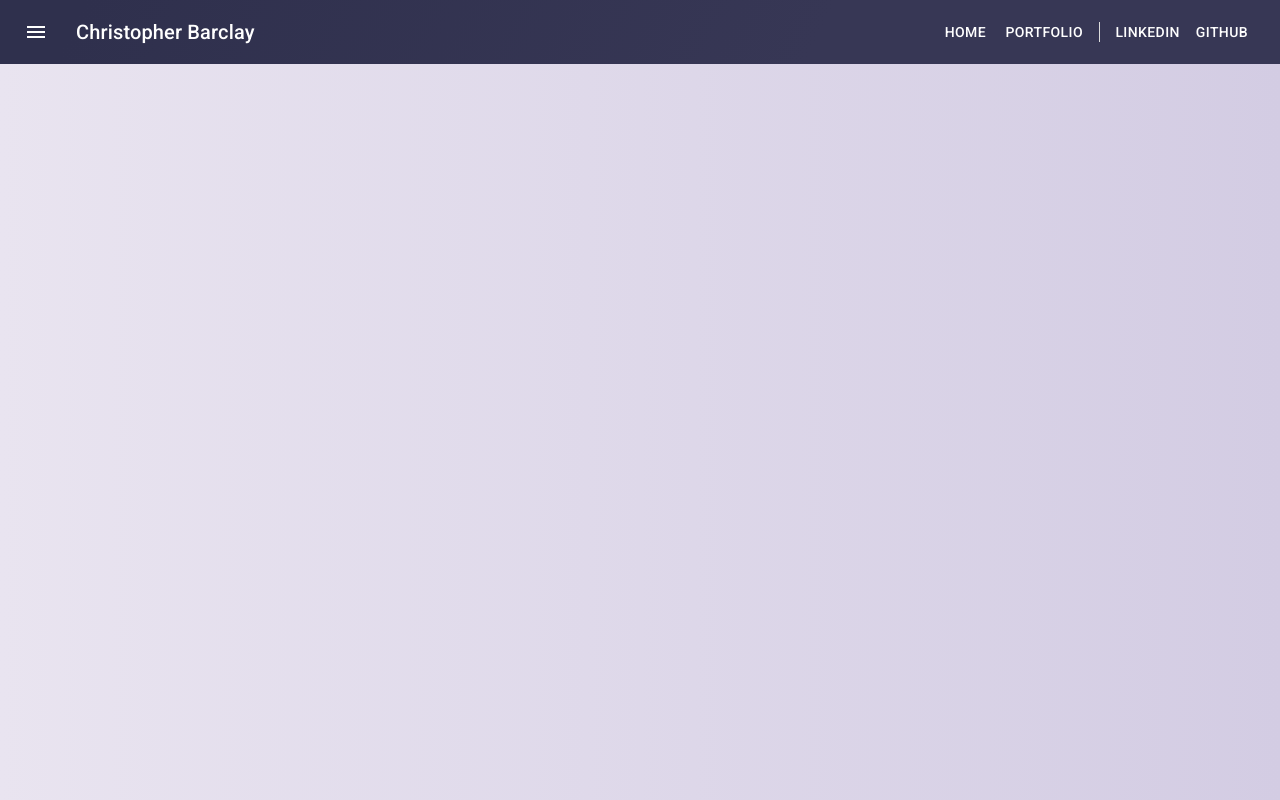
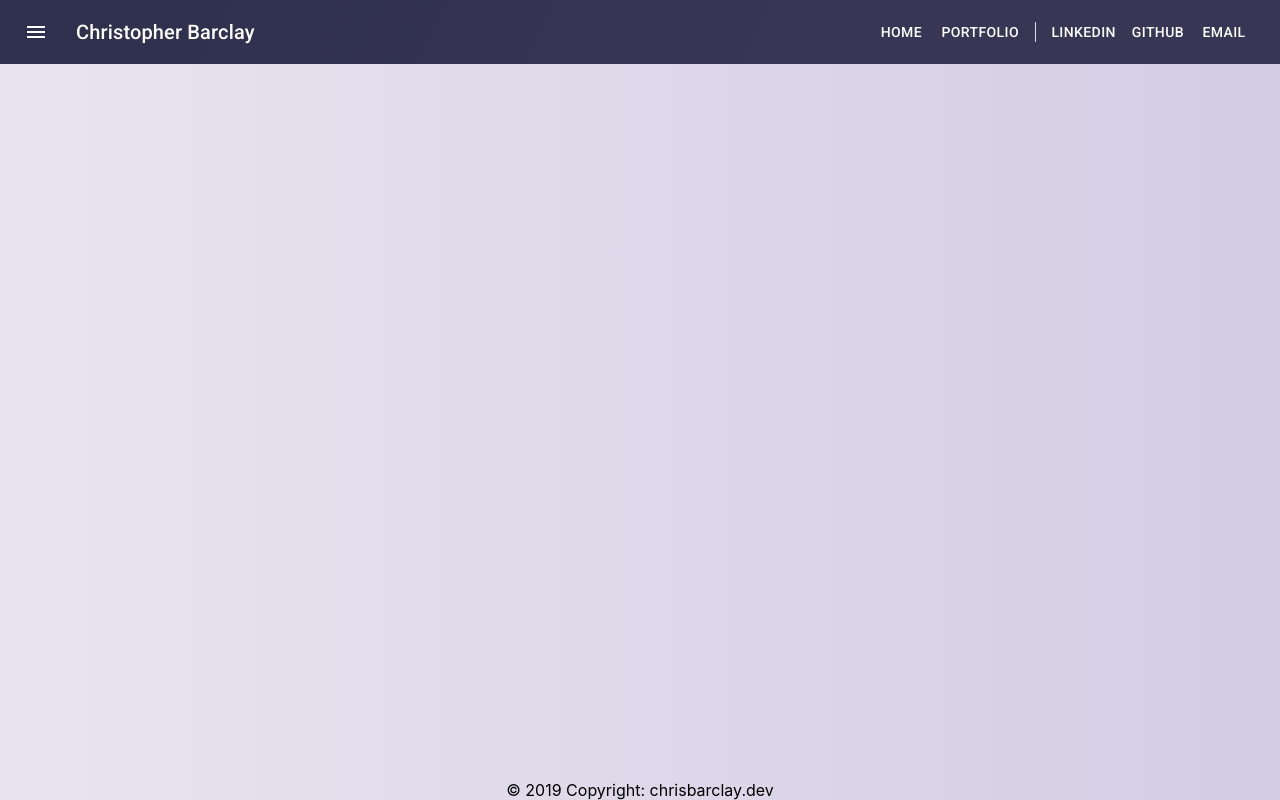
Before and after one commit to Chris-B/Personal-Website, a React (Create React App) app: page /contact in a window 1280 px wide. Built offline with nearby package versions, Linux system fonts and the light colour scheme.

Commit message:
Added Footer copyright text. Added Email to navigation

```diff
--- a/src/components/Content.js
+++ b/src/components/Content.js
@@ -4,6 +4,7 @@ import { Switch, Route } from "react-router-dom";
 import Home from './pages/Home';
 import Portfolio from "./pages/Portfolio";
 import Contact from "./pages/Contact";
+import Footer from "./Footer";
 
 
 const Content = () => {
@@ -14,6 +15,7 @@ const Content = () => {
                 <Route path="/portfolio" component={Portfolio} />
                 <Route path="/contact" component={Contact} />
             </Switch>
+            <Footer/>
         </div>
     );
 };
--- a/src/components/Footer.js
+++ b/src/components/Footer.js
@@ -1,10 +1,11 @@
 import React from 'react';
+import "./css/Footer.css";
 
 
 const Footer = () => {
     return (
         <div className="footer-wrapper">
-
+            <p className="copyright">&copy; 2019 Copyright: chrisbarclay.dev</p>
         </div>
     );
 };
--- a/src/components/Navigation.js
+++ b/src/components/Navigation.js
@@ -16,6 +16,7 @@ import ListItemText from '@material-ui/core/ListItemText';
 
 import HomeIcon from '@material-ui/icons/Home';
 import WorkIcon from '@material-ui/icons/Work';
+import EmailIcon from '@material-ui/icons/Email';
 import {SwipeableDrawer} from "@material-ui/core";
 
 import Divider from '@material-ui/core/Divider';
@@ -103,9 +104,9 @@ function Navigation() {
                         <Button className="toolbar-button" color="inherit">Contact</Button>
                     </Link>*/}
                     <div className={classes.appBarHide} style={{ borderRight: '0.1em solid Gainsboro', paddingRight: '0.5em', height: '20px', }} />
-                    <Button style={{ paddingLeft: '1.1em', }}
-                            className={classes.appBarHide} color="inherit" target="_blank" href="https://www.linkedin.com/in/christopher-b/">LinkedIn</Button>
+                    <Button style={{ paddingLeft: '1.1em', }} className={classes.appBarHide} color="inherit" target="_blank" href="https://www.linkedin.com/in/christopher-b/">LinkedIn</Button>
                     <Button className={classes.appBarHide} color="inherit" target="_blank" href="https://github.com/Chris-Barclay">GitHub</Button>
+                    <Button className={classes.appBarHide} color="inherit" href="mailto:chris@chrisbarclay.dev">Email</Button>
                 </Toolbar>
             </AppBar>
             <SwipeableDrawer
@@ -159,6 +160,10 @@ function Navigation() {
                         <ListItemIcon><GitHub /></ListItemIcon>
                         <ListItemText primary="GitHub" />
                     </ListItem>
+                    <ListItem button key="Email" component="a" href="mailto:chris@chrisbarclay.dev">
+                        <ListItemIcon><EmailIcon /></ListItemIcon>
+                        <ListItemText primary="Email" />
+                    </ListItem>
                 </List>
             </SwipeableDrawer>
         </div>
--- /dev/null
+++ b/src/components/css/Footer.css
@@ -0,0 +1,15 @@
+.footer-wrapper {
+    width: 40%;
+    height: 25px;
+    position:fixed;
+    bottom:0;
+    left: 30%;
+    right: 30%;
+    text-align: center;
+}
+
+.copyright {
+    margin: 5px 0 0 0;
+    padding: 0 0 0 0;
+    color: black;
+}
```
